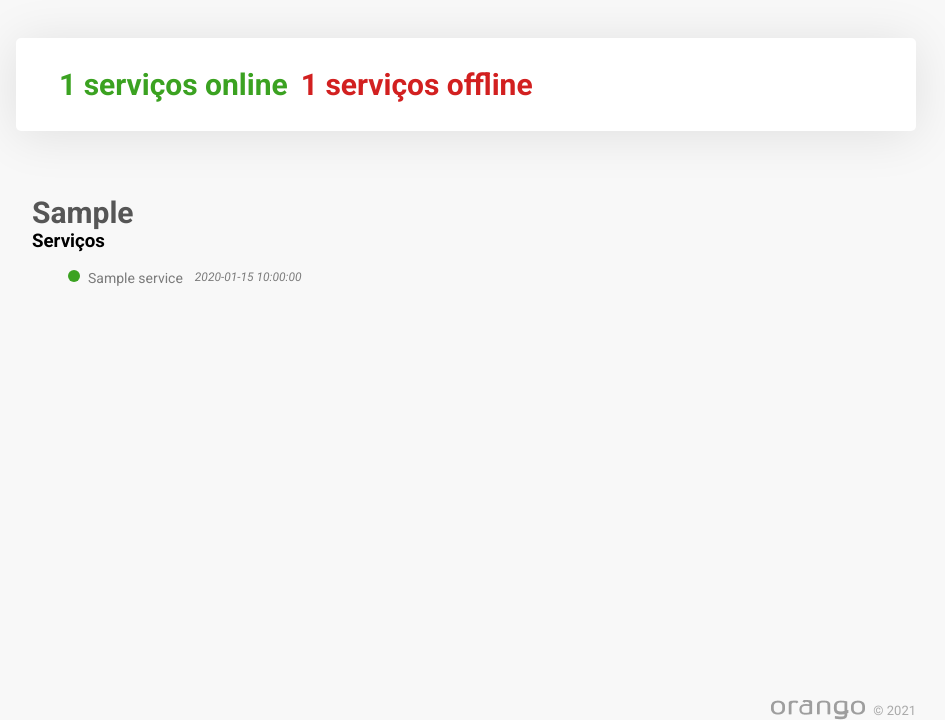
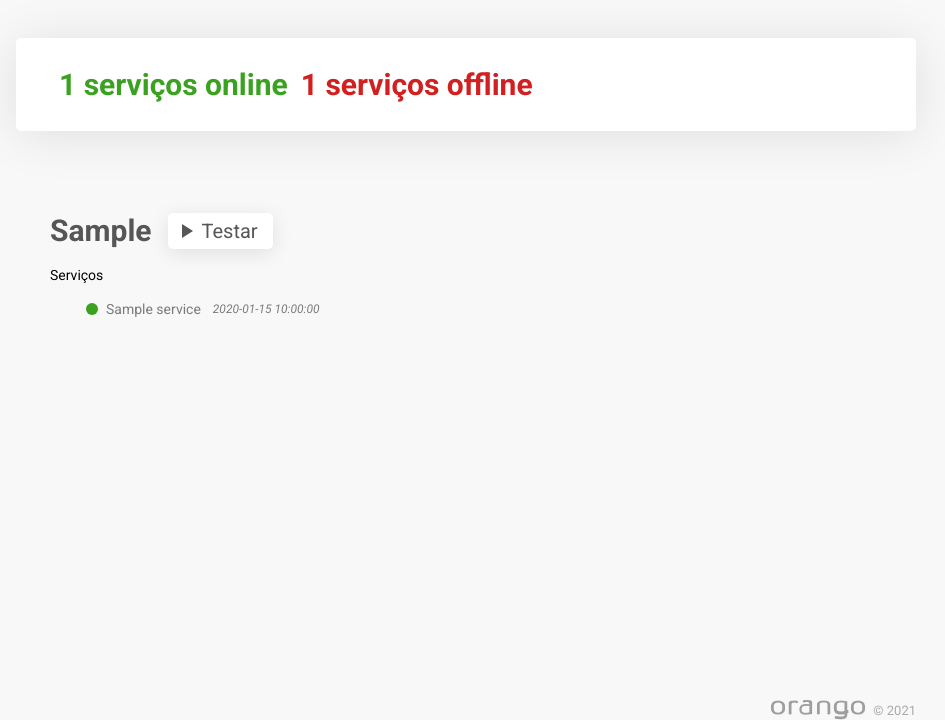
Before and after one commit to ORANGO-IO/status, a Flask app: template flaskapp/app/templates/status.html in a window 1280 px wide. Shown: the part 80-800 px from the top of the page, without its empty margins (174-1119 px from the left). Run offline with Flask 2, Linux system fonts and the light colour scheme; the template is opened without the code that fills it: most values are stand-ins (such as "Sample title", 1, 10 or a date in 2020); style sheets or scripts are compiled from the project's sources; parts of the project's set-up code (start-up, migrations or seed data) failed here and were passed over.

Commit message:
fix styling of status page and add button test in status page

```diff
--- /dev/null
+++ b/flaskapp/app/static/sass/status.scss
@@ -0,0 +1,38 @@
+.services{
+
+    margin-bottom:32px;
+    h3{
+        font-family: 'Roboto';
+        font-style: normal;
+        font-weight: 400;
+    }
+
+    .button_option{
+        cursor:pointer;
+    }
+
+
+}
+
+.service_group_header{
+    display:flex;
+    column-gap:16px;
+    .button_test{
+        display:flex;
+        width: 105px;
+        column-gap:8px;
+        cursor:pointer;
+        height: 36px;
+        background: #FFFFFF;
+        border:none;
+        align-items: center;
+        justify-content: center;
+        box-shadow: 0px 4px 20px rgba(0, 0, 0, 0.1);
+        border-radius: 5px;
+        font-family: 'Roboto';
+        font-weight: 400;
+        font-size: 20px;
+        color: #565656;
+
+    }
+}
--- a/flaskapp/app/templates/base.html
+++ b/flaskapp/app/templates/base.html
@@ -7,6 +7,10 @@
     <link
       rel="stylesheet"
       href="{{ url_for('static', filename='css/main.css') }}"
+    />
+    <link
+      rel="stylesheet"
+      href="{{ url_for('static', filename='css/status.css') }}"
     />
   </head>
   <body>
--- a/flaskapp/app/templates/status.html
+++ b/flaskapp/app/templates/status.html
@@ -1,4 +1,5 @@
 {% extends 'base.html' %}
+
 
 {% block show_service %}
   <h2 class="on">{{json.count_online}} serviços <strong>online</strong></h2>
@@ -7,19 +8,26 @@
 
 {% block content %}
 {% for i in json.jobs_record_array %}
+<div class="service_group_header">
   <h2>{{i.service_group}}</h2>
+  <button type="button" class="button_test" id="{{i.id}}">
+    <svg width="11" height="14" viewBox="0 0 11 14" fill="none" xmlns="http://www.w3.org/2000/svg">
+      <path d="M0 0V14L11 7L0 0Z" fill="#565656"/>
+      </svg>
+
+    Testar
+  </button>
+</div>
+  <div class="services">
     <h3>Serviços</h3>
-  <div>
+    <div >
       <ul>
       {% for j in i.services %}
           <li>
             <div class="option">
-            <button class="button_option" id={{j.id}} type="button">
                 <span class={{j.status}}></span>
                 <p>{{j.name}}</p>
                 <em>{{j.date_time_format}}</em>
-
-            </button>
               <a href="/details/{{j.id}}">
                 <p class="detail">Clique para mais detalhes</p>
               </a>
@@ -28,46 +36,15 @@
           {%endfor%}
         </ul>
     </div>
+
+  </div>
 {%endfor%}
 <script>
-  const buttonsOptions = document.querySelectorAll(".button_option")
+  const buttonsOptions = document.querySelectorAll(".button_test")
   buttonsOptions.forEach(buttonOption =>{
     buttonOption.addEventListener("click",(e)=>{
-      fetch({method:"POST",url:`/services/verify_service/${e.id}`})
+      fetch(`/service/verify_service/${e.target.id}`,{method:"POST"})
     })
   })
 </script>
-  <!-- <h2>Aplicação 1</h2>
-  <div>
-    <h3>Serviços</h3>
-    <ul>
-      <li>
-          <a>
-              <span class="on"></span>
-              <p>Backend</p>
-              <em>Última atualização 02 de Dezembro de 2021 04:56</em>
-              <p class="detail">Clique para mais detalhes</p>
-
-          </a>
-      </li>
-      <li>
-          <a>
-              <span class="off"></span>
-              <p>Frontend</p>
-              <em>Última atualização 02 de Dezembro de 2021 04:56</em>
-              <p class="detail">Clique para mais detalhes</p>
-
-          </a>
-      </li>
-      <li>
-          <a>
-              <span class="off"></span>
-              <p>Banco de dados</p>
-              <em>Última atualização 02 de Dezembro de 2021 04:56</em>
-              <p class="detail">Clique para mais detalhes</p>
-
-          </a>
-      </li>
-    </ul>
-  </div> -->
 {% endblock %}
```
Lines whose indentation alone changed are shown as unchanged.
